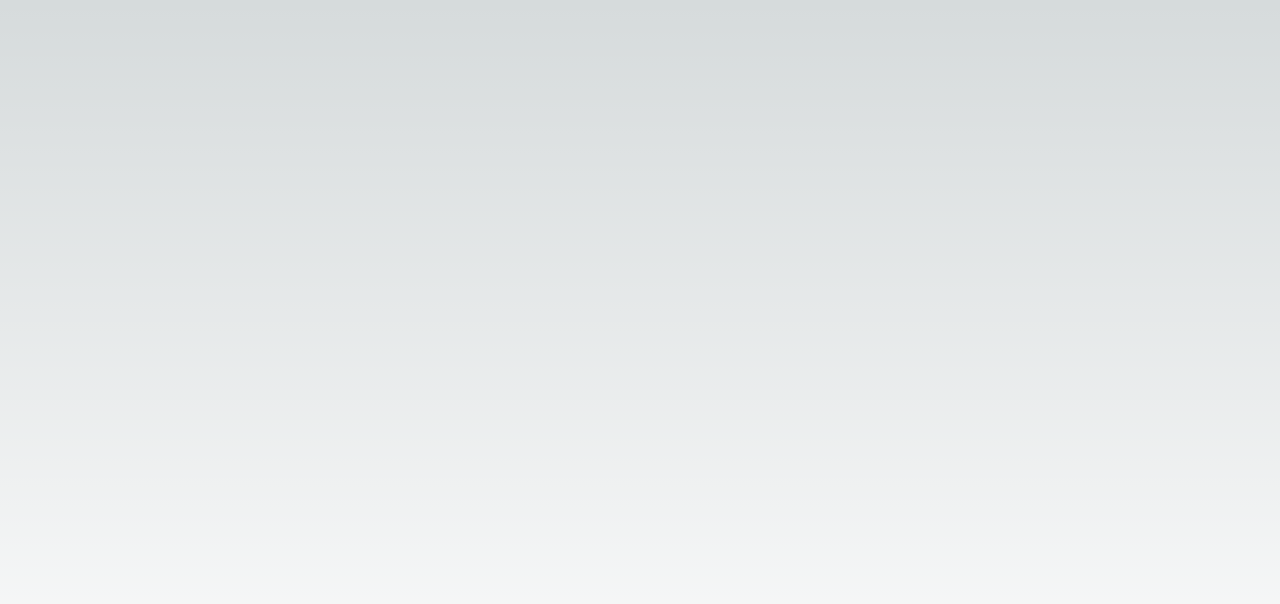
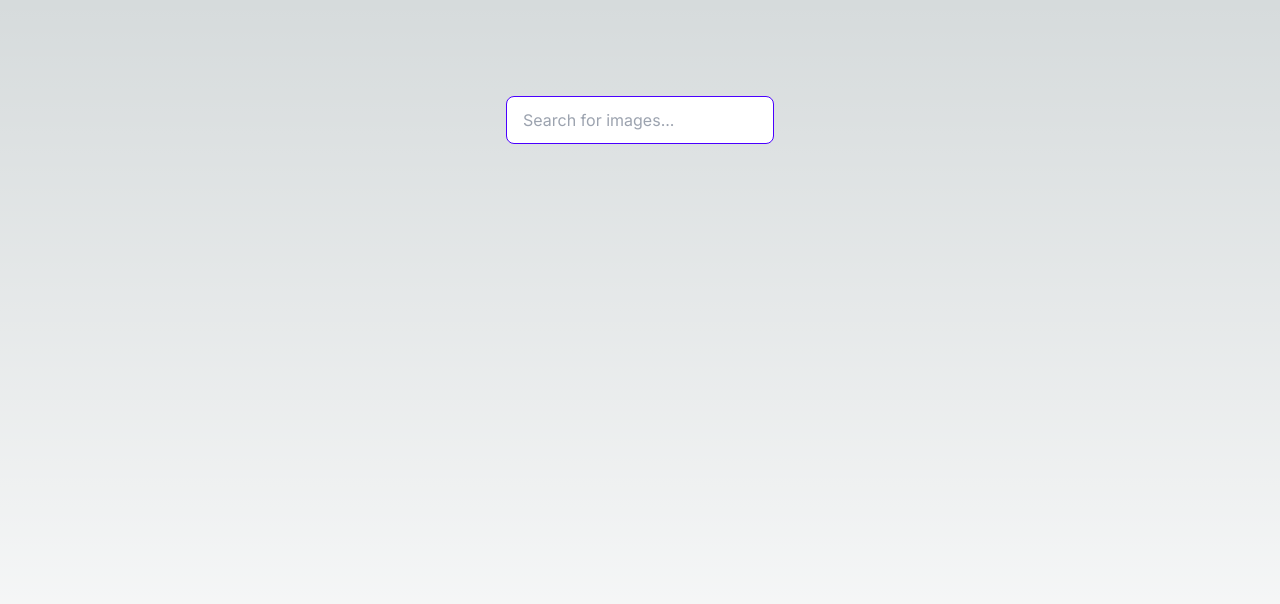
Before and after one commit to robertn702/unsplash-project, a Next.js app: page / in a window 1280 px wide. Shown: the top 604 px of the page. Built offline with nearby package versions, Linux system fonts and the light colour scheme.

Commit message:
Add basic search input component

```diff
--- /dev/null
+++ b/src/app/_components/search-input.tsx
@@ -0,0 +1,35 @@
+"use client"
+
+import { usePathname, useRouter, useSearchParams } from "next/navigation";
+import { ReactElement, useState } from "react";
+
+export type SearchInputProps = Readonly<{}>
+
+export default function SearchInput({}: SearchInputProps): ReactElement {
+  const searchParams = useSearchParams();
+  const pathname = usePathname();
+  const router = useRouter()
+
+  // todo: add default value from url params
+  const [query, setQuery] = useState("")
+  return (
+    <input
+      className="input input-primary"
+      type="search"
+      placeholder="Search for images..."
+      value={query}
+      onKeyUp={(e) => {
+        // submit on enter
+        if (e.key === "Enter") {
+          const params = new URLSearchParams(Array.from(searchParams.entries()));
+          params.set("q", query);
+          router.replace(pathname + "?" + params.toString());
+        }
+      }}
+      onChange={(e) => {
+        setQuery(
+          e.target.value
+        );
+      }}/>
+  )
+}
--- a/src/app/page.tsx
+++ b/src/app/page.tsx
@@ -1,6 +1,13 @@
+import SearchInput from "@/app/_components/search-input";
+
 export default function Home() {
   return (
     <main className="flex min-h-screen flex-col items-center justify-between p-24">
+      {/* search bar */}
+      <SearchInput/>
+      {/* filter / sort */}
+      {/* image grid */}
+      {/* pagination */}
     </main>
   );
 }
```
